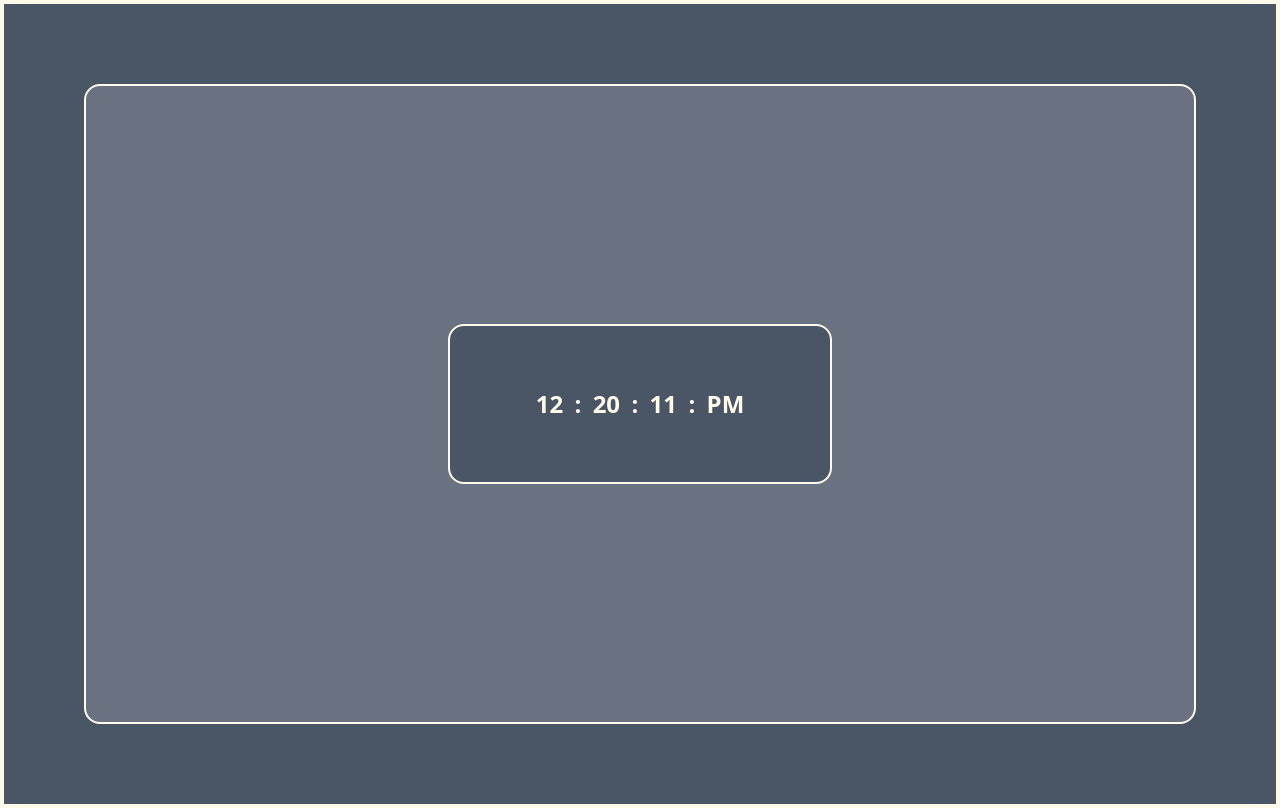
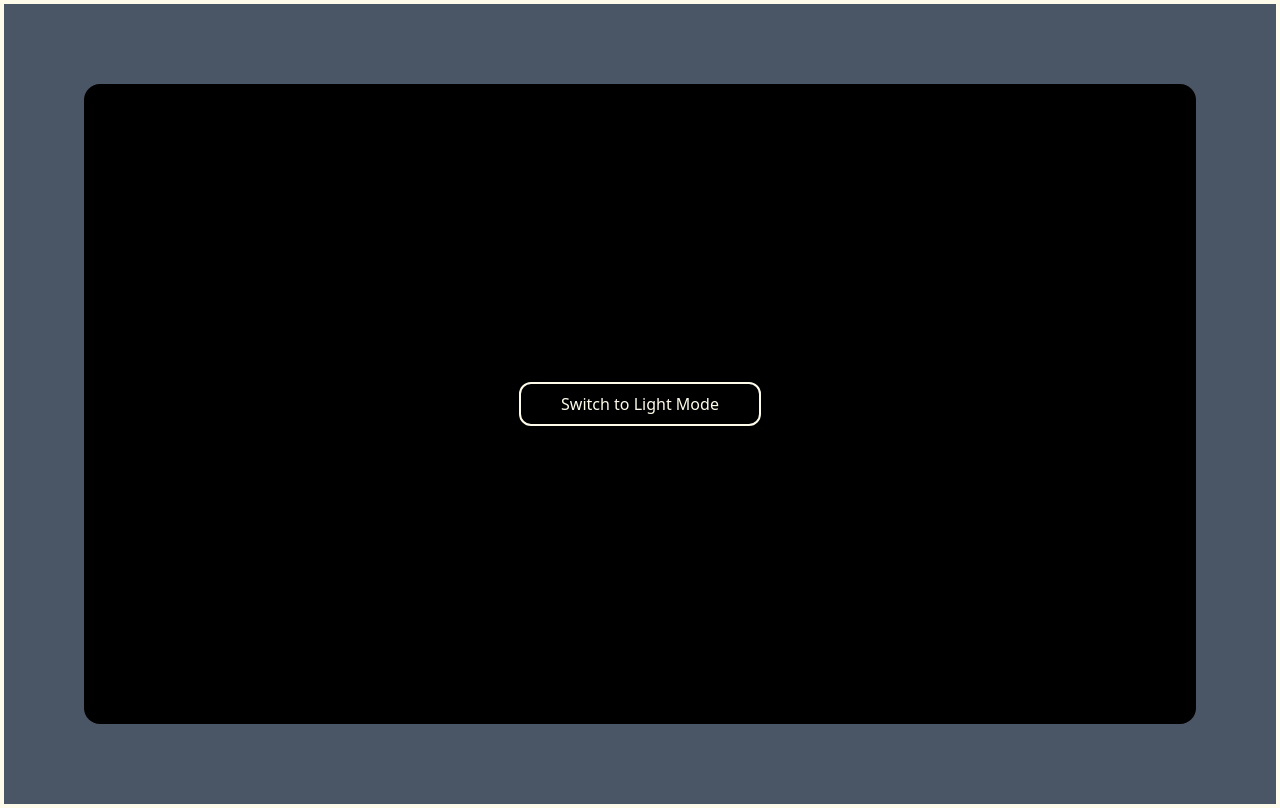
Before and after one commit to vikas-git1/React-Tasks, a React (Vite) app: page / in a window 1280 px wide. Built offline with nearby package versions, Linux system fonts and the light colour scheme.

Commit message:
Theme Toggle done

```diff
--- a/src/App.jsx
+++ b/src/App.jsx
@@ -8,6 +8,7 @@ import SearchFilter from "./tasks/05_searchFilter/SearchFilter";
 import ShowHideToggle from "./tasks/06_showHideToggle/ShowHideToggle";
 import Pagination from "./tasks/07_pagination/Pagination";
 import Clock from "./tasks/09_clock/Clock";
+import DarkLightToggle from "./tasks/10_darkLightToggle/DarkLightToggle";
 
 function App() {
   return (
@@ -19,7 +20,8 @@ function App() {
       {/* <SearchFilter /> */}
       {/* <ShowHideToggle /> */}
       {/* <Pagination /> */}
-      <Clock />
+      {/* <Clock /> */}
+      <DarkLightToggle />
     </div>
   );
 }
--- /dev/null
+++ b/src/tasks/10_darkLightToggle/DarkLightToggle.jsx
@@ -0,0 +1,27 @@
+import React, { useState } from "react";
+
+const DarkLightToggle = () => {
+  const [darkMode, setDarkMode] = useState(true);
+  return (
+    <div
+      className={`w-full h-[80vh] flex justify-center items-center rounded-2xl transition-colors duration-500 ${
+        darkMode ? "bg-black" : "bg-amber-50"
+      }`}
+    >
+      <button
+        onClick={() => {
+          setDarkMode((prev) => !prev);
+        }}
+        className={`border-2  px-10 py-2 rounded-xl transition-colors duration-500  cursor-pointer ${
+          darkMode
+            ? "text-amber-50 border-amber-50 hover:bg-amber-50 hover:text-black"
+            : "text-black border-black hover:bg-black hover:text-amber-50"
+        }`}
+      >
+        {darkMode ? "Switch to Light Mode" : "Switch to Dark Mode"}
+      </button>
+    </div>
+  );
+};
+
+export default DarkLightToggle;
```
